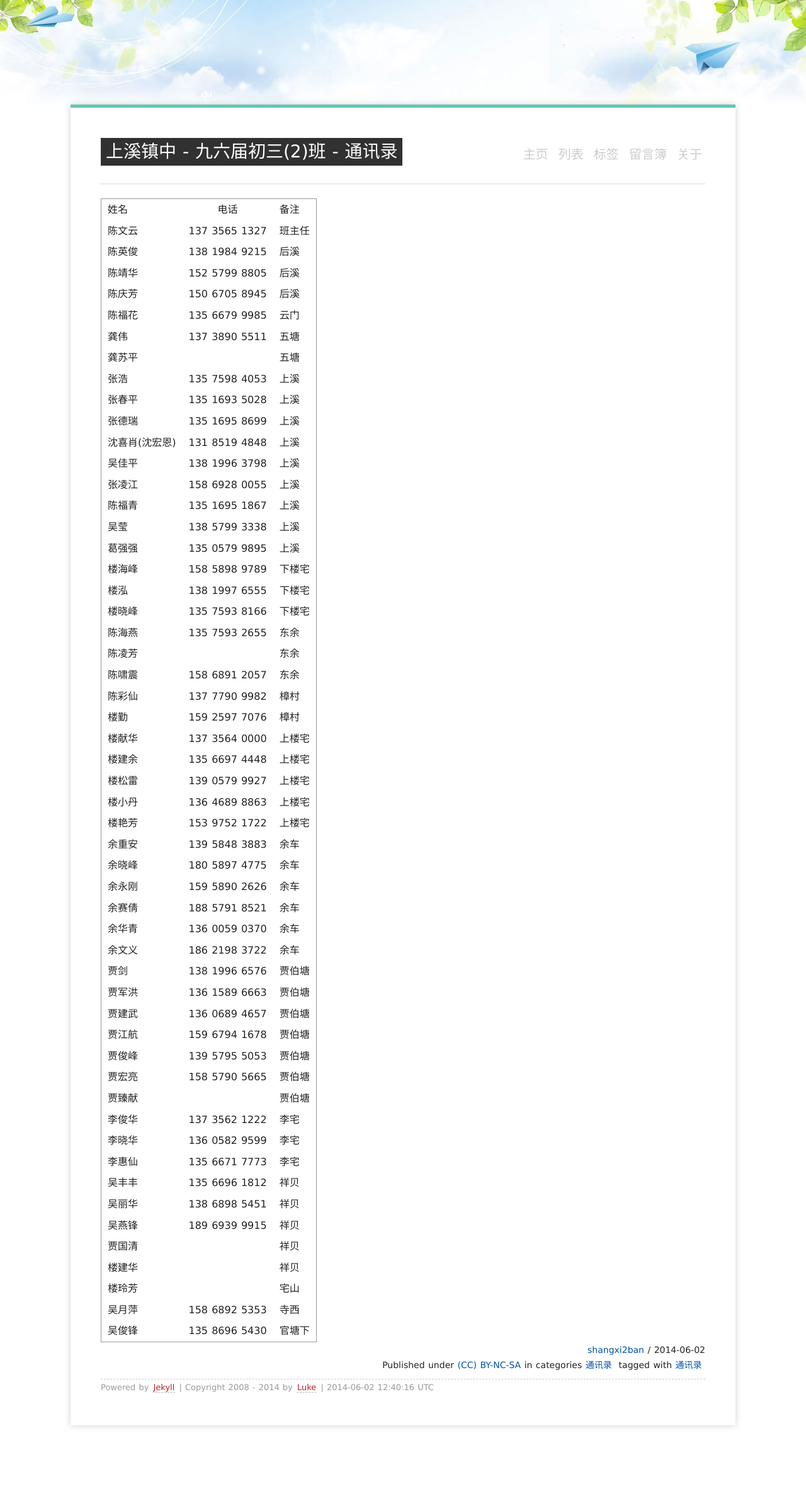
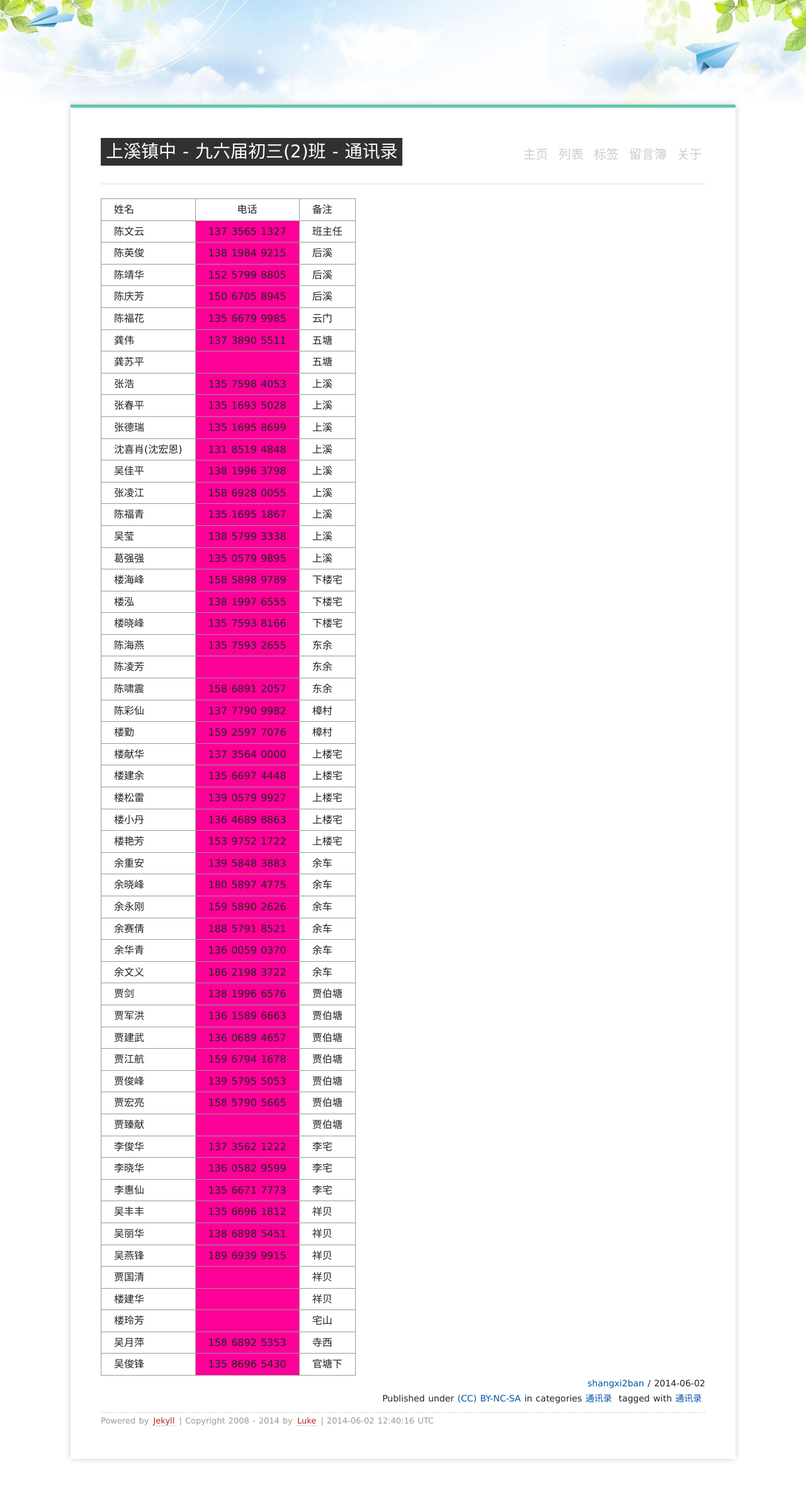
Before and after one commit to shangxi2ban/shangxi2ban.github.io, a Jekyll site: the page built from _posts/2014/2014-06-02-tongxunlu.md, in a window 1280 px wide. Shown: the whole page at 63% size. Built offline with Jekyll 4.4.1, drawn with Linux system fonts in a browser that asks for light colours; Markdown is read by kramdown in place of the engine named in the settings; comment, search, counter and statistics services are not loaded; before the commit the page ends 2311 px from its top, so only the background shows below that.

Commit message:
daily updates

```diff
--- a/media/css/screen.css
+++ b/media/css/screen.css
@@ -49,8 +49,8 @@ table {
 th, td {
     line-height: 1.6em;
     padding: 4px;
-    padding:4px 10px;
-
+    padding:4px 20px;
+    border: 1px solid #999;
 }
 
 th.hname { text-align: left;}
@@ -58,7 +58,7 @@ th.hphone { text-align: center;}
 th.hremark { text-align: left;}
 
 td.name { text-align: left;}
-td.phone { text-align: center;}
+td.phone { text-align: center; background: #f09;}
 td.remark { text-align: left;}
 
 body{
```
